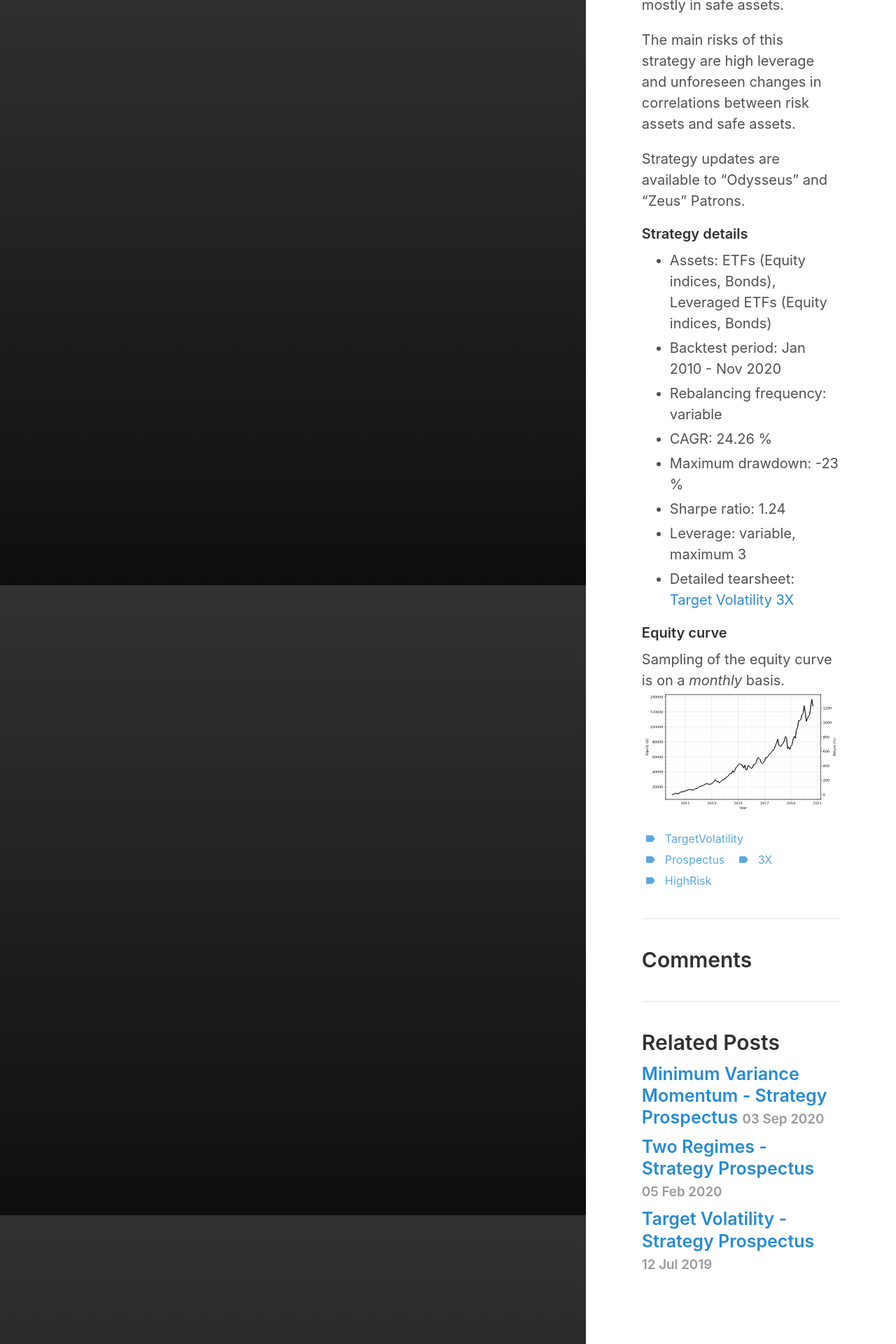
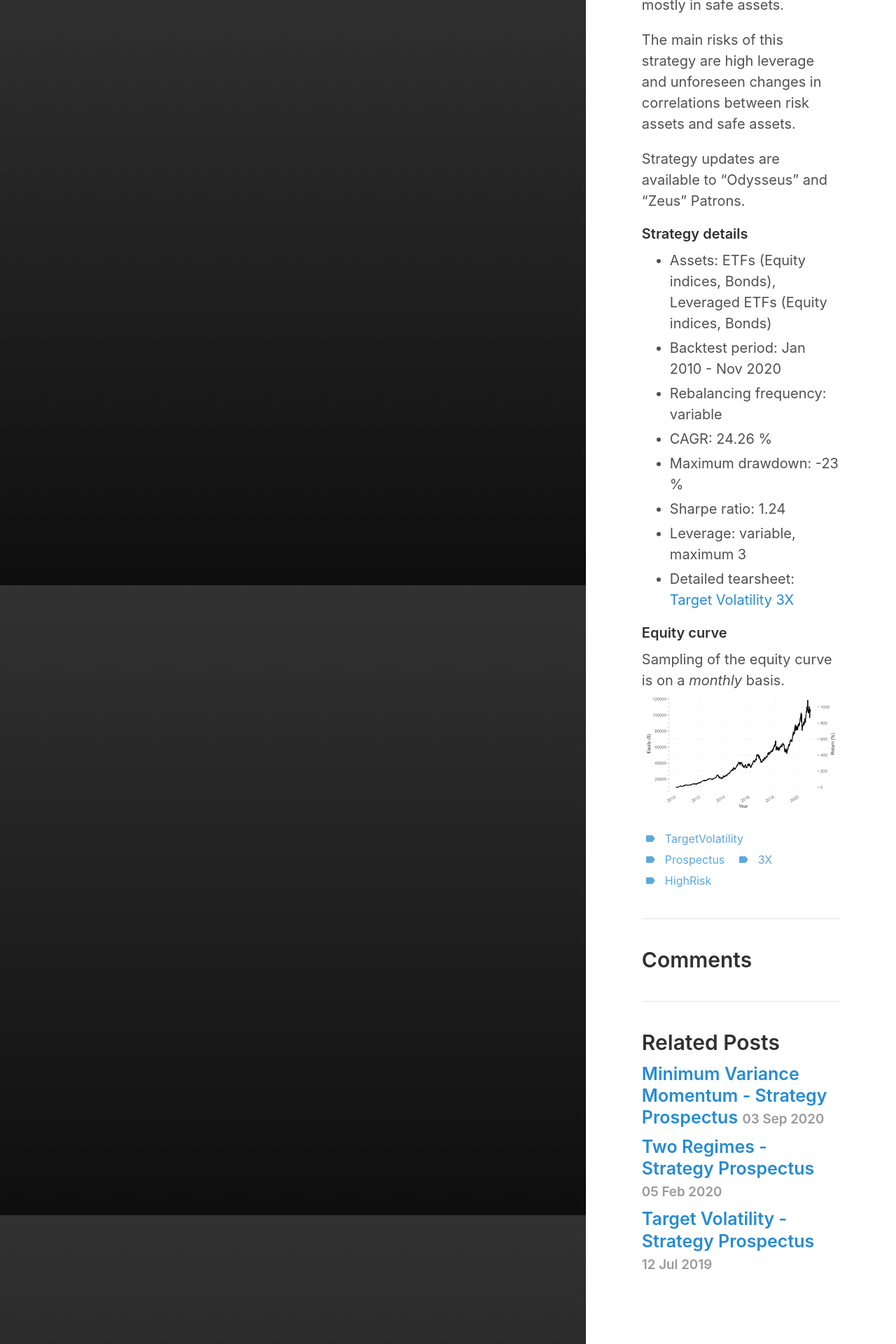
Before and after one commit to IthacaResearch/ithacaresearch.github.io, a Jekyll site: the page built from _posts/2019-08-03-Target-Volatility-3X.md, in a window 1280 px wide. Shown: the part 964-2884 px from the top of the page at 70% size. Built offline with Jekyll 4.4.1, drawn with Linux system fonts in a browser that asks for light colours.

Commit message:
Update 2019-08-03-Target-Volatility-3X.md

```diff
--- a/_posts/2019-08-03-Target-Volatility-3X.md
+++ b/_posts/2019-08-03-Target-Volatility-3X.md
@@ -27,4 +27,4 @@ Strategy updates are available to "Odysseus" and "Zeus" Patrons.
 
 #### Equity curve
 Sampling of the equity curve is on a _monthly_ basis.
-![Target Volatility 3X](/images/target_volatility_returns_3x.svg)
+![Target Volatility 3X](/images/target_volatility_3x.svg)
```
